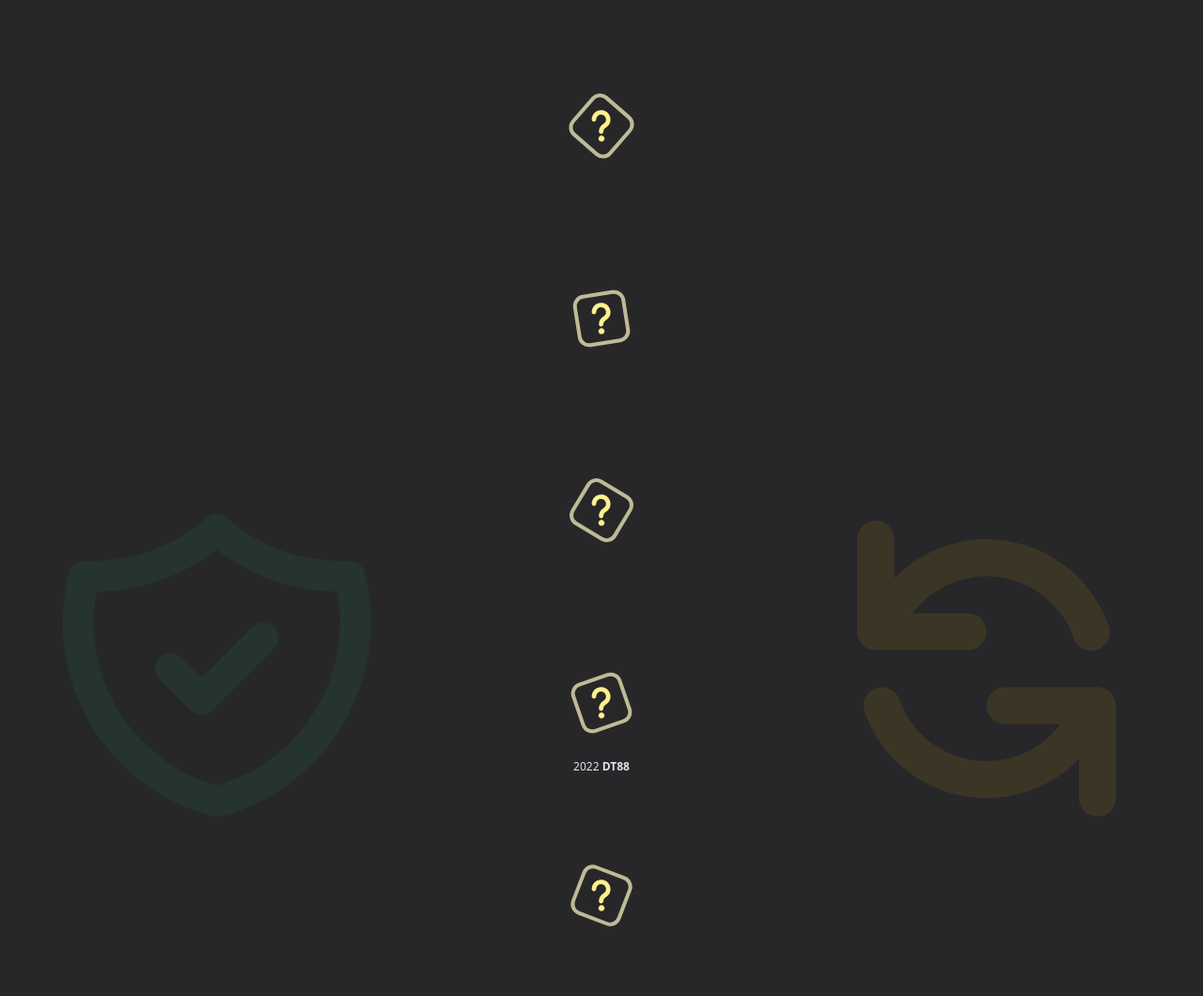
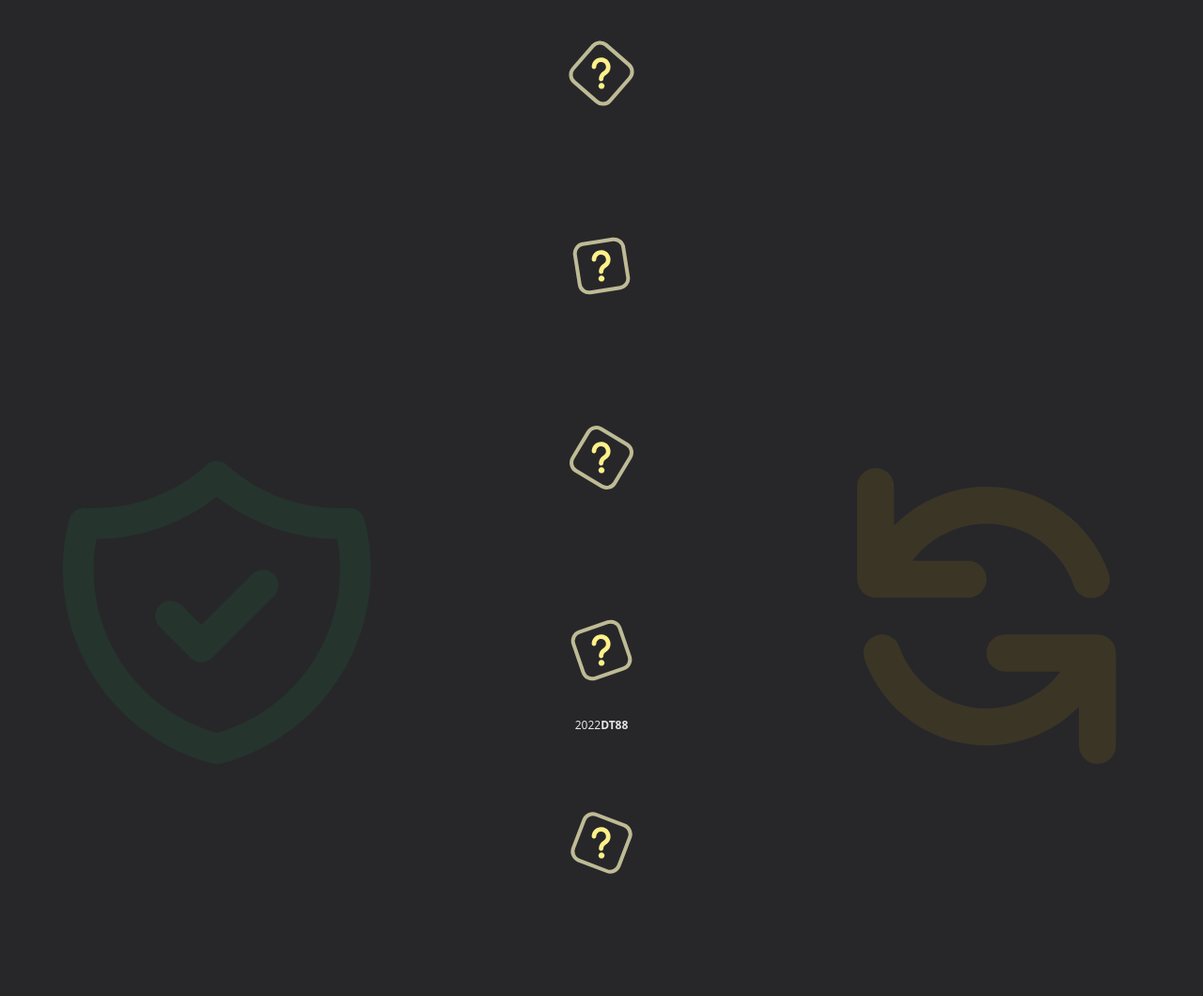
Before and after one commit to DillanThomas88/HEXA, a website: page index.html in a window 1280 px wide. Shown: the top 1060 px of the page at 94% size. Drawn offline with Linux system fonts and the light colour scheme.

Commit message:
fixed js

```diff
--- a/index.html
+++ b/index.html
@@ -9,9 +9,9 @@
     <title>Document</title>
 </head>
 
-<body class="flex flex-col w-screen h-screen bg-zinc-800 text-zinc-200 uppercase text-4xl font-bold  ">
-    <div class="px-6 pt-24 w-full h-full ">
-        <main class="h-11/12 border border-zinc-800 border-2 rounded-b-3xl p-2 min-h-full">
+<body class="relative flex flex-col w-screen h-screen bg-zinc-800 text-zinc-200 uppercase text-4xl font-bold  ">
+    <div class="px-6 py-10 w-full h-full ">
+        <main class="h-full border border-zinc-800 border-2 rounded-b-3xl p-2 min-h-full">
 
             <div class="dice-container grid grid-cols-3 grid-rows-6 gap-4 w-full justify-end ">
                 <button id="btn-stay" class="flex justify-center items-center row-start-3 col-start-1 row-span-2">
@@ -44,7 +44,7 @@
         </main>
 
     </div>
-    <footer class="my-2 text-center text-xs font-thin">
+    <footer class="fixed bottom-5 w-screen flex justify-center text-xs font-thin">
         2022
         <span class="font-bold">dt88</span>
     </footer>
--- a/tailwind.config.js
+++ b/tailwind.config.js
@@ -1,5 +1,5 @@
 module.exports = {
-  content: ["./public/index.html","./public/js/diceroller.js"],
+  content: ["./index.html","./public/js/diceroller.js"],
   theme: {
     extend: {
       fontFamily: {
```
Also changed, not shown: public/css/output.css.
